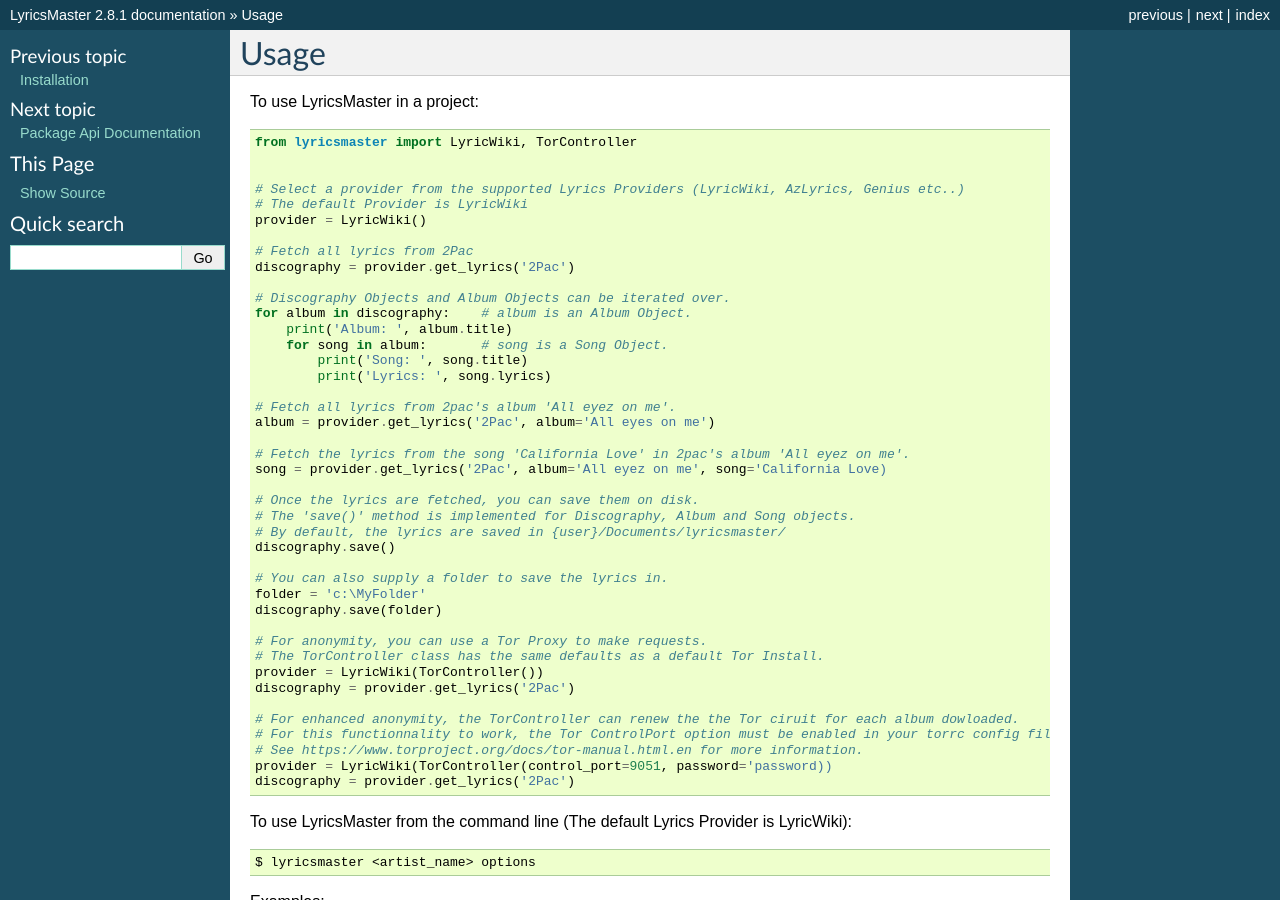
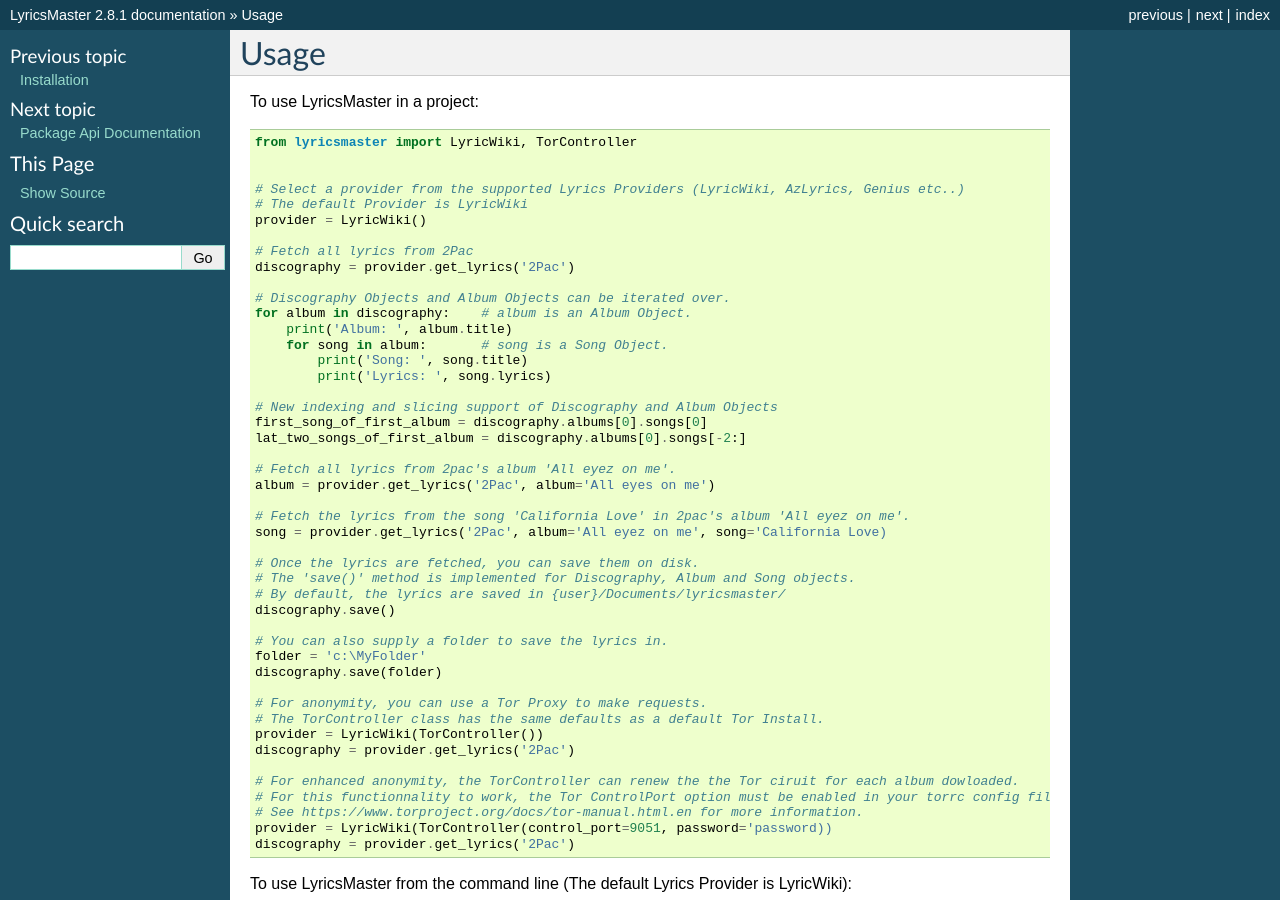
Before and after one commit to SekouD/lyricsmaster, a Sphinx documentation site: the page built from docs/usage.rst, in a window 1280 px wide and 900 px high. Built offline with Sphinx 7.4.7, drawn with Linux system fonts in a browser that asks for light colours.

Commit message:
Updated Doc to reflect new indexing and slicing.

```diff
--- a/docs/usage.rst
+++ b/docs/usage.rst
@@ -20,6 +20,10 @@
         for song in album:       # song is a Song Object.
             print('Song: ', song.title)
             print('Lyrics: ', song.lyrics)
+
+    # New indexing and slicing support of Discography and Album Objects
+    first_song_of_first_album = discography.albums[0].songs[0]
+    lat_two_songs_of_first_album = discography.albums[0].songs[-2:]
 
     # Fetch all lyrics from 2pac's album 'All eyez on me'.
     album = provider.get_lyrics('2Pac', album='All eyes on me')
```
